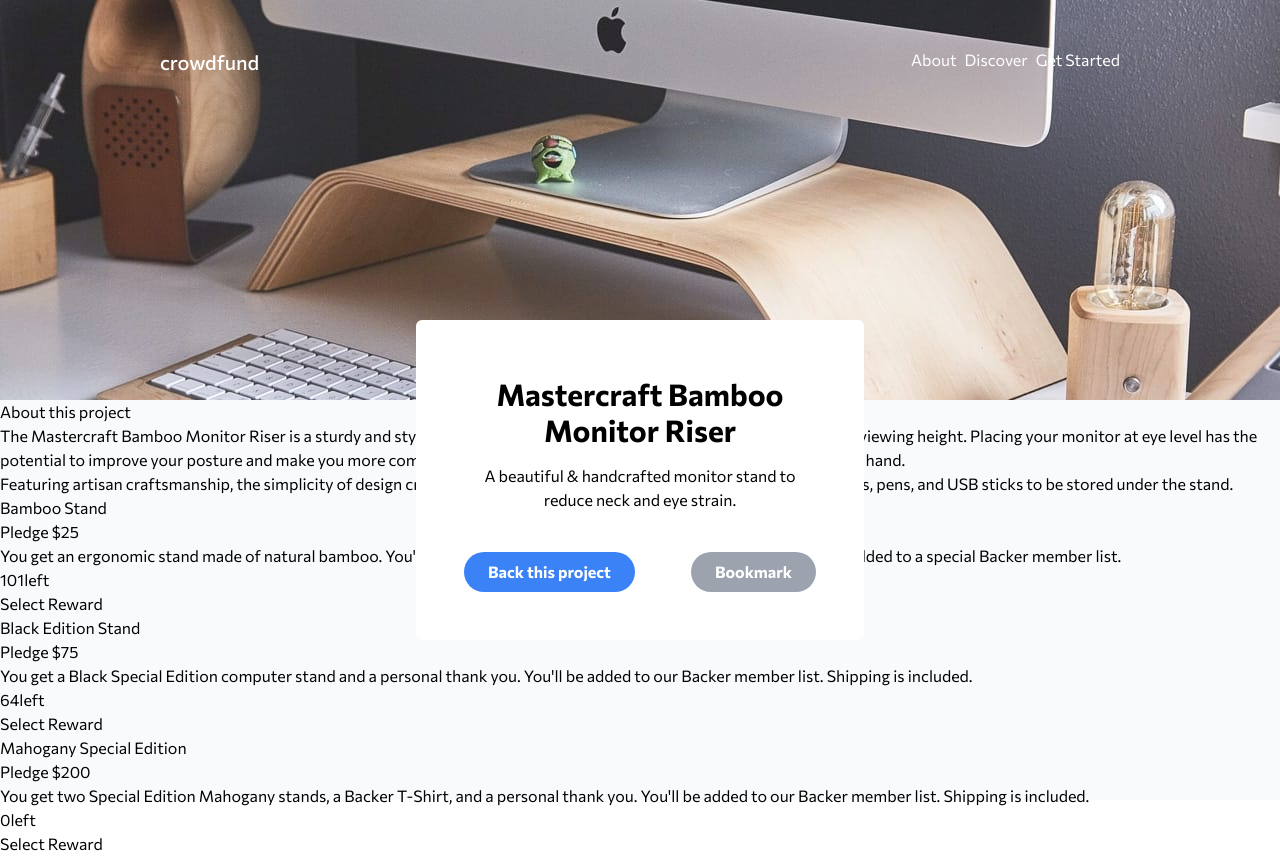
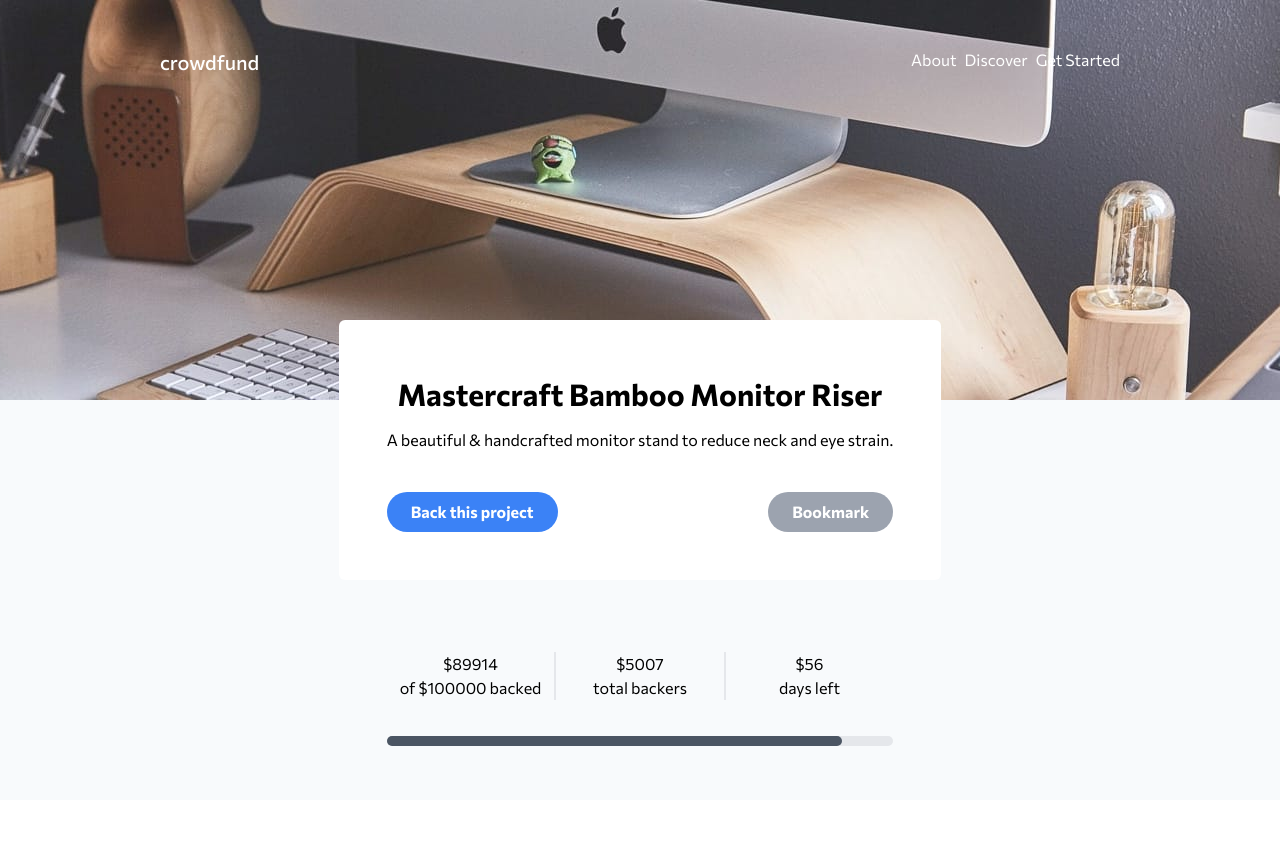
Before and after one commit to kennyputman/crowdfunding-product-page, a React (Create React App) app: page / in a window 1280 px wide. After the commit the page ends 800 px from the top, so only its background shows below. Built offline with nearby package versions, Linux system fonts and the light colour scheme.

Commit message:
add Backing Info Section

```diff
--- a/src/App.tsx
+++ b/src/App.tsx
@@ -1,5 +1,6 @@
 import React, { useState } from "react";
 import About from "./components/About";
+import BackingInfo from "./components/BackingInfo";
 import Nav from "./components/Nav";
 import ProductDescription from "./components/ProductDescription";
 import data from "./data/data";
@@ -16,11 +17,19 @@ function App() {
   return (
     <div className="App font-commissioner flex flex-col items-center relative bg-slate-50 h-screen">
       <Nav></Nav>
-      <ProductDescription
-        title={data.title}
-        pitch={data.pitch}
-      ></ProductDescription>
-      <About about={data.about} pledges={data.pledges}></About>
+      <div className="flex flex-col max-w-3xl top-80 absolute gap-y-6">
+        <ProductDescription
+          title={data.title}
+          pitch={data.pitch}
+        ></ProductDescription>
+        <BackingInfo
+          backed={backed}
+          backers={backers}
+          daysLeft={data.daysLeft}
+          goal={data.goal}
+        ></BackingInfo>
+        {/* <About about={data.about} pledges={data.pledges}></About> */}
+      </div>
     </div>
   );
 }
--- a/src/components/About.tsx
+++ b/src/components/About.tsx
@@ -9,7 +9,7 @@ type AboutProps = {
 
 const About = (props: AboutProps) => {
   return (
-    <section>
+    <section className="flex flex-row max-w-3xl top-300 absolute">
       <h2>About this project</h2>
       {props.about.map((item, index) => {
         return <h1 key={index}>{item}</h1>;
--- /dev/null
+++ b/src/components/BackingInfo.tsx
@@ -0,0 +1,39 @@
+import React from "react";
+
+type BackingProps = {
+  backed: number;
+  backers: number;
+  daysLeft: number;
+  goal: number;
+};
+
+const BackingInfo = (props: BackingProps) => {
+  const percentBacked = (props.backed / props.goal) * 100;
+
+  return (
+    <section className="flex flex-col max-w-3xlbg-white rounded-md p-12">
+      <div className="flex flex-row justify-around text-center mb-9">
+        <div className="border-r-2 flex-1">
+          <h3>${props.backed}</h3>
+          <p>of ${props.goal} backed</p>
+        </div>
+        <div className="border-r-2 flex-1">
+          <h3>${props.backers}</h3>
+          <p>total backers</p>
+        </div>
+        <div className="flex-1">
+          <h3>${props.daysLeft}</h3>
+          <p>days left</p>
+        </div>
+      </div>
+      <div className="w-full bg-gray-200 rounded-full h-2.5 dark:bg-gray-700">
+        <div
+          className="bg-gray-600 h-2.5 rounded-full dark:bg-gray-300"
+          style={{ width: `${percentBacked}%` }}
+        ></div>
+      </div>
+    </section>
+  );
+};
+
+export default BackingInfo;
--- a/src/components/ProductDescription.tsx
+++ b/src/components/ProductDescription.tsx
@@ -7,7 +7,7 @@ type ProductDescriptionProps = {
 
 const ProductDescription = (props: ProductDescriptionProps) => {
   return (
-    <section className=" max-w-3xl top-80 max-w-md absolute bg-white rounded-md flex flex-col items-center text-center px-12 pb-12 pt-14">
+    <section className=" bg-white rounded-md flex flex-col items-center text-center px-12 pb-12 pt-14">
       <h1 className="text-3xl font-bold pb-4">{props.title}</h1>
       <p className="pb-10">{props.pitch}</p>
       <div className="flex flex-row justify-between w-full">
--- a/src/data/data.ts
+++ b/src/data/data.ts
@@ -1,4 +1,5 @@
 const data = {
+  goal: 100000,
   backed: 89914,
   backers: 5007,
   daysLeft: 56,
--- a/tailwind.config.js
+++ b/tailwind.config.js
@@ -4,6 +4,9 @@ module.exports = {
     extend: {
       minHeight: {
         hero: "400px",
+      },
+      spacing: {
+        backing: "900px",
       },
       fontFamily: {
         commissioner: ["Commissioner", "sans-serif"],
```
